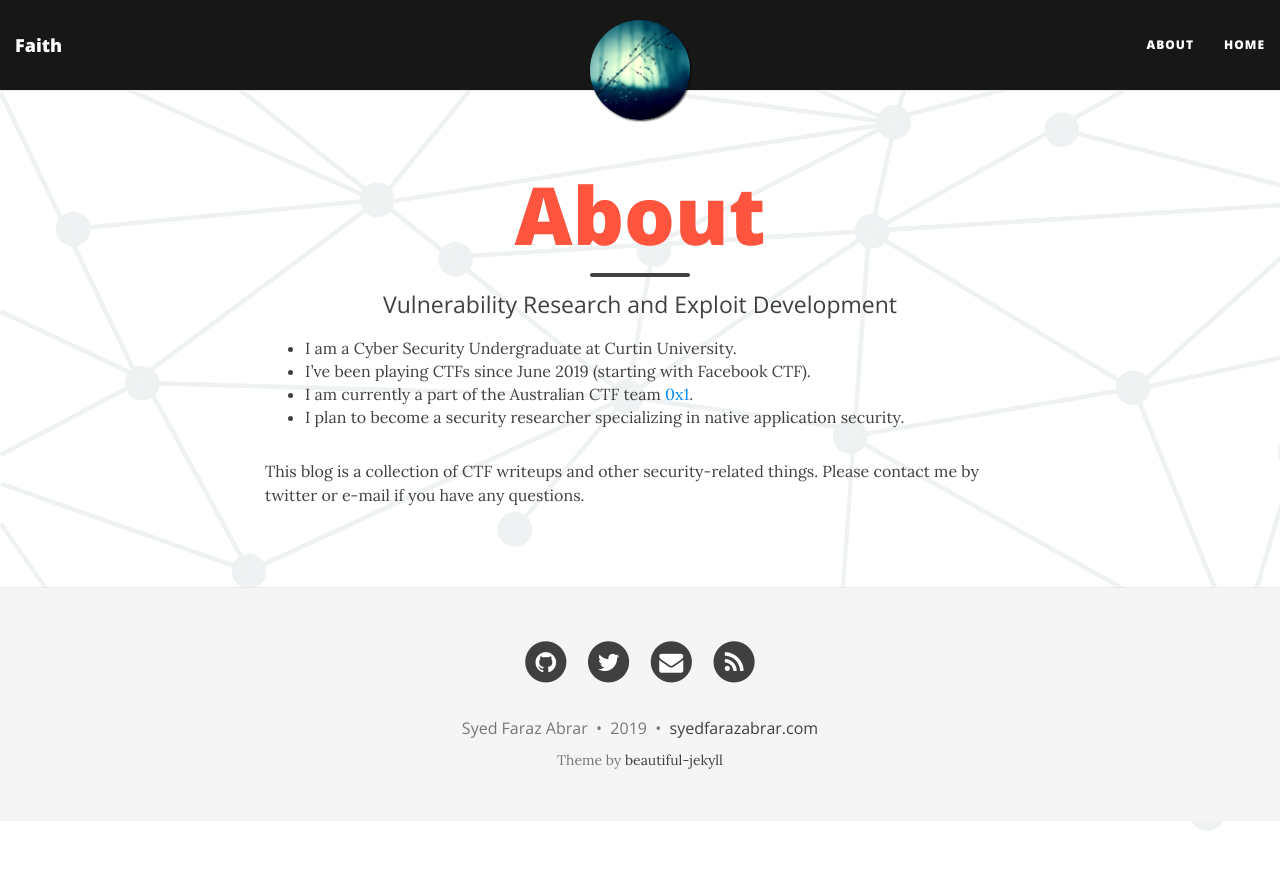
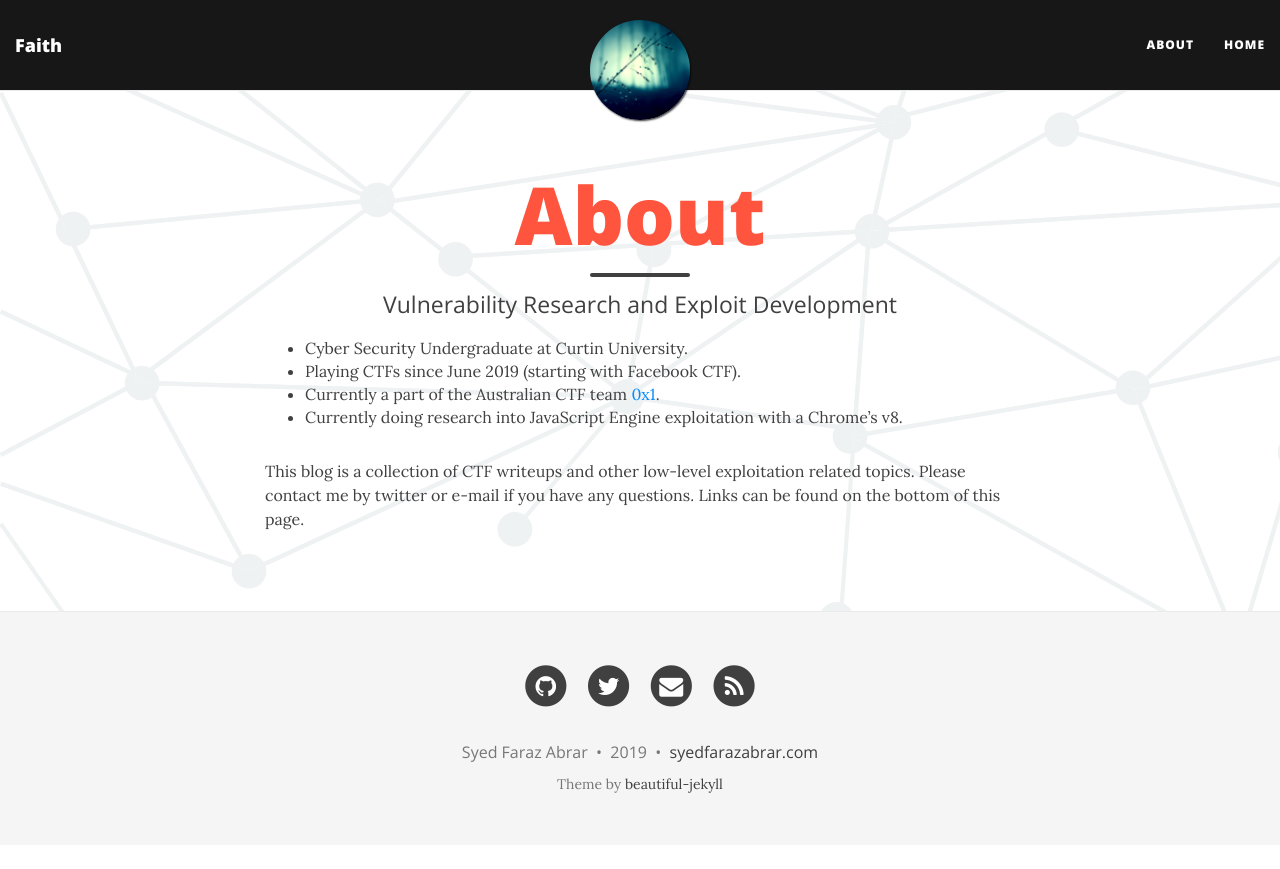
Before and after one commit to farazsth98/farazsth98.github.io, a Jekyll site: the page built from aboutme.md, in a window 1280 px wide. Shown: the top 869 px of the page. Built offline with Jekyll 4.4.1, drawn with Linux system fonts in a browser that asks for light colours; nearby versions of some CDN libraries.

Commit message:
Update aboutme.md

```diff
--- a/aboutme.md
+++ b/aboutme.md
@@ -4,9 +4,9 @@ title: About
 subtitle: Vulnerability Research and Exploit Development
 ---
 
-* I am a Cyber Security Undergraduate at Curtin University.
-* I've been playing CTFs since June 2019 (starting with Facebook CTF).
-* I am currently a part of the Australian CTF team [0x1](https://ctftime.org/team/83157).
-* I plan to become a security researcher specializing in native application security.
+* Cyber Security Undergraduate at Curtin University.
+* Playing CTFs since June 2019 (starting with Facebook CTF).
+* Currently a part of the Australian CTF team [0x1](https://ctftime.org/team/83157).
+* Currently doing research into JavaScript Engine exploitation with a Chrome's v8.
 
-This blog is a collection of CTF writeups and other security-related things. Please contact me by twitter or e-mail if you have any questions.
+This blog is a collection of CTF writeups and other low-level exploitation related topics. Please contact me by twitter or e-mail if you have any questions. Links can be found on the bottom of this page.
```
